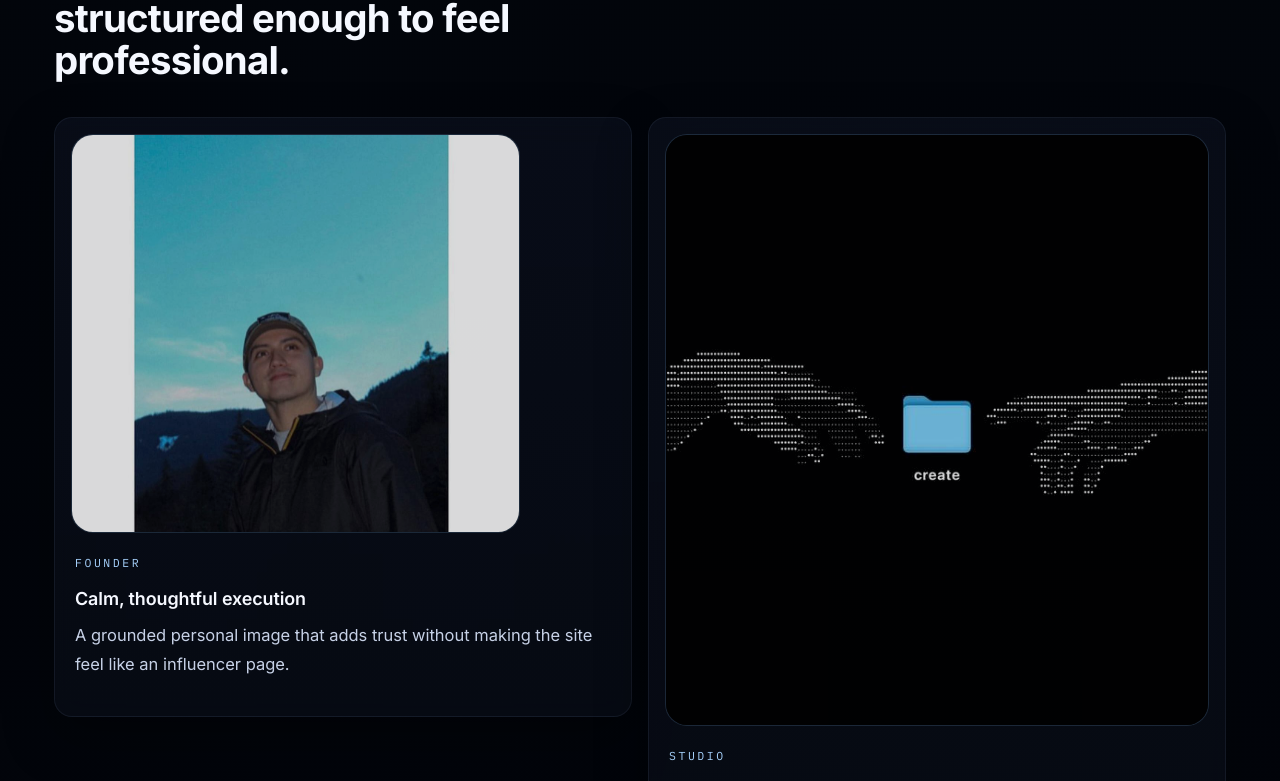
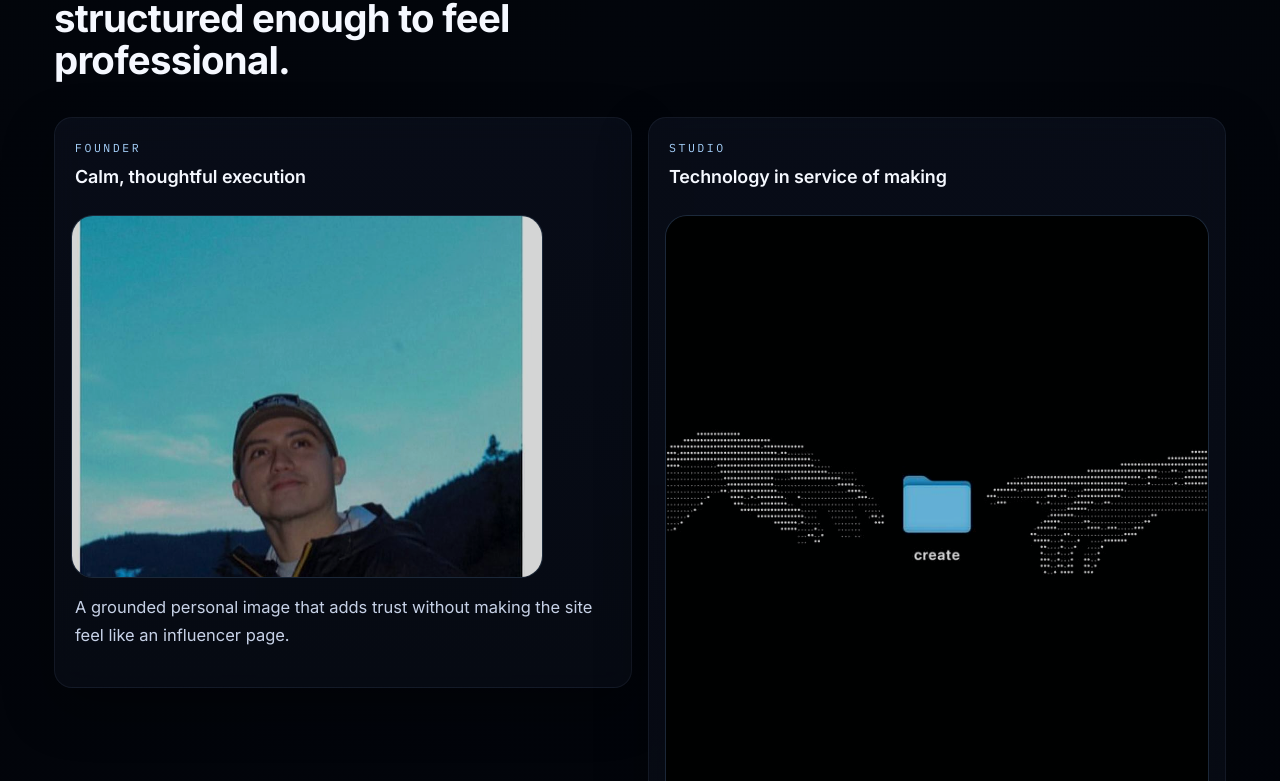
Before and after one commit to michaelpreciado/business-page, a React (Vite) app: page / in a window 1280 px wide. Shown: the part 3499-4280 px from the top of the page. Built offline with nearby package versions, Linux system fonts and the light colour scheme.

Commit message:
style: improve founder visual treatment

```diff
--- a/src/App.css
+++ b/src/App.css
@@ -572,12 +572,13 @@
 }
 
 .portrait-frame {
-  aspect-ratio: 4 / 3.55;
-  max-width: 78%;
+  aspect-ratio: 4 / 3.08;
+  max-width: 82%;
 }
 
 .portrait-frame img {
-  object-position: center 18%;
+  object-position: center 16%;
+  transform: scale(1.34);
 }
 
 .visual-frame img {
@@ -585,12 +586,28 @@
   height: 100%;
   object-fit: cover;
   display: block;
-  filter: saturate(0.88) contrast(1.02) brightness(0.94);
-  opacity: 0.9;
+  filter: saturate(0.96) contrast(1.05) brightness(0.9);
+  opacity: 0.92;
 }
 
 .visual-copy {
   padding: 1rem 1.25rem 1.35rem;
+}
+
+.visual-copy-top {
+  padding-bottom: 0.65rem;
+}
+
+.visual-copy-top .panel-label {
+  margin-bottom: 0.55rem;
+}
+
+.visual-copy-top h3 {
+  margin-bottom: 0;
+}
+
+.visual-copy-bottom {
+  padding-top: 0.9rem;
 }
 
 /* ============== CTA ============== */
@@ -717,8 +734,8 @@
   }
 
   .portrait-frame {
-    max-width: 72%;
-    aspect-ratio: 4 / 3.7;
+    max-width: 78%;
+    aspect-ratio: 4 / 3.18;
   }
 
   .brand-note,
--- a/src/App.jsx
+++ b/src/App.jsx
@@ -234,18 +234,24 @@ function App() {
           </div>
 
           <div className="visual-grid">
-            {visuals.map((item) => (
-              <article key={item.title} className="visual-card">
-                <div className={`visual-frame ${item.label === 'founder' ? 'portrait-frame' : ''}`}>
-                  <img src={item.src} alt={item.alt} loading="lazy" />
-                </div>
-                <div className="visual-copy">
-                  <span className="panel-label">{item.label}</span>
-                  <h3>{item.title}</h3>
-                  <p>{item.description}</p>
-                </div>
-              </article>
-            ))}
+            {visuals.map((item) => {
+              const isFounder = item.label === 'founder'
+
+              return (
+                <article key={item.title} className={`visual-card ${isFounder ? 'founder-card' : ''}`}>
+                  <div className="visual-copy visual-copy-top">
+                    <span className="panel-label">{item.label}</span>
+                    <h3>{item.title}</h3>
+                  </div>
+                  <div className={`visual-frame ${isFounder ? 'portrait-frame' : ''}`}>
+                    <img src={item.src} alt={item.alt} loading="lazy" />
+                  </div>
+                  <div className="visual-copy visual-copy-bottom">
+                    <p>{item.description}</p>
+                  </div>
+                </article>
+              )
+            })}
           </div>
         </section>
 
```
